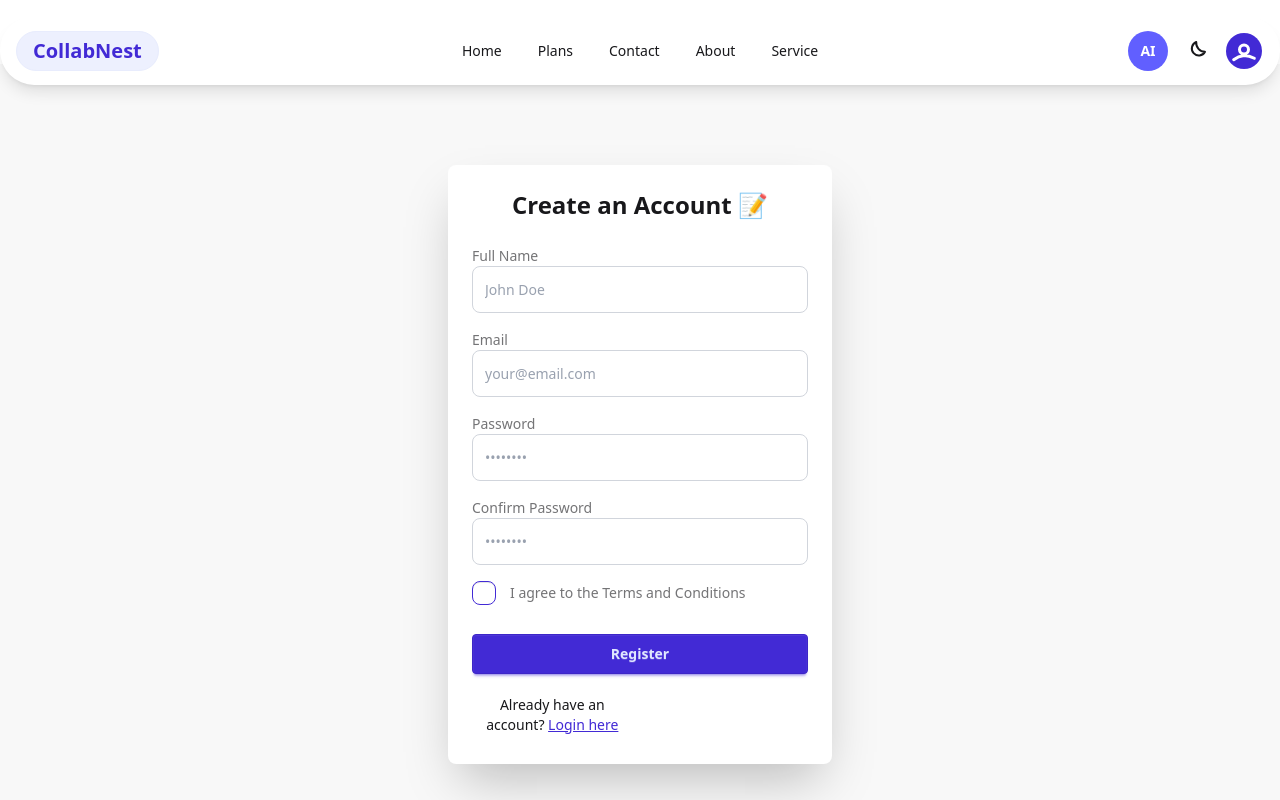
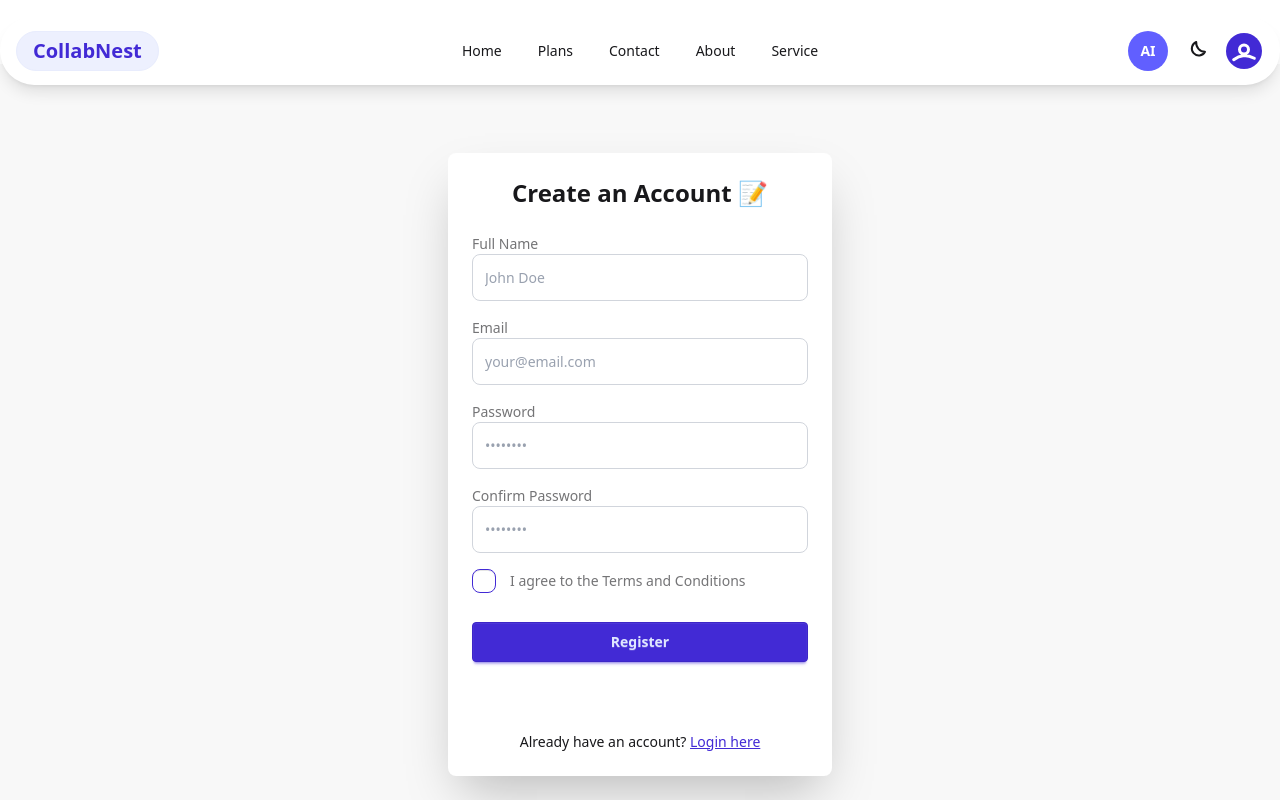
Before and after one commit to Pinku-code/CollabNest-Dev, a React (Vite) app in the folder Client/: page /register in a window 1280 px wide. Shown: the top 800 px of the page. Built offline with nearby package versions, Linux system fonts and the light colour scheme.

Commit message:
Updated CSS in Google auth

```diff
--- a/Client/src/pages/Login.jsx
+++ b/Client/src/pages/Login.jsx
@@ -128,28 +128,21 @@ const Login = () => {
               </div>
             </form>
 
-            <div className="flex justify-center items-center gap-2 mt-1 w-full max-w-sm">
-              <div className="w-full ">
-            <p className="mt-1  text-sm text-center">
-              Don't have an account?{" "}
-              <Link to="/register" className="link link-primary">
-                Register here
-              </Link>
-            </p>
-            </div>
             {loading ? (
               <div className="mt-4 flex justify-center">
-              <span className="loading loading-spinner text-primary"></span> {/* Tailwind spinner */}
+                <span className="loading loading-spinner text-primary"></span>{" "}
+                {/* Tailwind spinner */}
               </div>
-
             ) : (
-            <div className="mt-1 text-center" style={{
-              width: "400px",
+              <div
+                className="mt-1 text-center w-full"
+                style={{
                   height: "50px",
                   overflow: "hidden",
                   position: "relative",
                   borderRadius: "8px",
-            }}>
+                }}
+              >
                 <GoogleLogin
                   onSuccess={async (credentialResponse) => {
                     setLoading(true); // start loader
@@ -167,11 +160,10 @@ const Login = () => {
 
                       // Save backend token in localStorage or context
                       localStorage.setItem("token", res.data.token);
-
                     } catch (error) {
                       toast.error("Google login failed");
                       console.error(error);
-    }finally {
+                    } finally {
                       setTimeout(() => {
                         setLoading(false);
                         toast.success("Logged in successfully!");
@@ -186,8 +178,15 @@ const Login = () => {
                 />
               </div>
             )}
+
+            <div className="w-full ">
+              <p className="mt-1  text-sm text-center">
+                Don't have an account?{" "}
+                <Link to="/register" className="link link-primary">
+                  Register here
+                </Link>
+              </p>
             </div>
-
           </div>
         </div>
       </div>
--- a/Client/src/pages/Register.jsx
+++ b/Client/src/pages/Register.jsx
@@ -9,8 +9,6 @@ import { GoogleLogin } from "@react-oauth/google";
 import { jwtDecode } from "jwt-decode";
 // import { Loader } from "../components/Loader";
 import Loader from "../components/Loader";
-
-
 
 const Register = () => {
   const navigate = useNavigate();
@@ -46,7 +44,6 @@ const Register = () => {
 
     try {
       const res = await axios.post(API.REGISTER, {
-
         // URL of render = https://collabnest-dev.onrender.com/api/auth/register
         // URL of localhost = http://localhost:5000/api/auth/register
 
@@ -59,7 +56,7 @@ const Register = () => {
       navigate("/login");
     } catch (err) {
       toast.error(err.response?.data?.message || "Registration failed.");
-    }finally{
+    } finally {
       setLoading(false); // stop loader
     }
   };
@@ -70,7 +67,9 @@ const Register = () => {
       <div className="min-h-screen flex items-center justify-center bg-base-200">
         <div className="card w-full max-w-sm shadow-2xl bg-base-100">
           <div className="card-body">
-            <h2 className="text-2xl font-bold text-center">Create an Account 📝</h2>
+            <h2 className="text-2xl font-bold text-center">
+              Create an Account 📝
+            </h2>
 
             <form onSubmit={handleSubmit}>
               <div className="form-control mt-4">
@@ -170,29 +169,21 @@ const Register = () => {
               </div>
             </form>
 
-
-            <div className="flex justify-around items-center gap-2 mt-1 w-full max-w-sm">
-              <div className="w-full">
-            <p className="mt-1 text-center text-sm">
-              Already have an account?{" "}
-              <Link to="/login" className="link link-primary">
-                Login here
-              </Link>
-            </p>
-            </div>
             {loading ? (
               <div className="mt-4 flex justify-center">
-              <span className="loading loading-spinner text-primary"></span> {/* Tailwind spinner */}
-
+                <span className="loading loading-spinner text-primary"></span>{" "}
+                {/* Tailwind spinner */}
               </div>
             ) : (
-            <div className="mt-1 text-center" style={{
-              width: "350px",
+              <div
+                className="mt-1 text-center w-full"
+                style={{
                   height: "50px",
                   overflow: "hidden",
                   position: "relative",
                   borderRadius: "8px",
-            }}>
+                }}
+              >
                 <GoogleLogin
                   onSuccess={async (credentialResponse) => {
                     try {
@@ -210,11 +201,10 @@ const Register = () => {
 
                       // Save backend token in localStorage or context
                       localStorage.setItem("token", res.data.token);
-
                     } catch (error) {
                       toast.error("Google login failed");
                       console.error(error);
-    }finally {
+                    } finally {
                       setTimeout(() => {
                         setLoading(false);
                         toast.success("Logged in successfully!");
@@ -229,8 +219,15 @@ const Register = () => {
                 />
               </div>
             )}
+
+            <div className="w-full">
+              <p className=" text-center text-sm">
+                Already have an account?{" "}
+                <Link to="/login" className="link link-primary">
+                  Login here
+                </Link>
+              </p>
             </div>
-
           </div>
         </div>
       </div>
```
Lines whose indentation alone changed are shown as unchanged.
